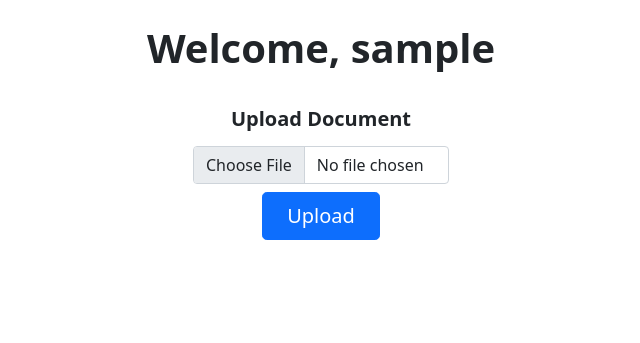
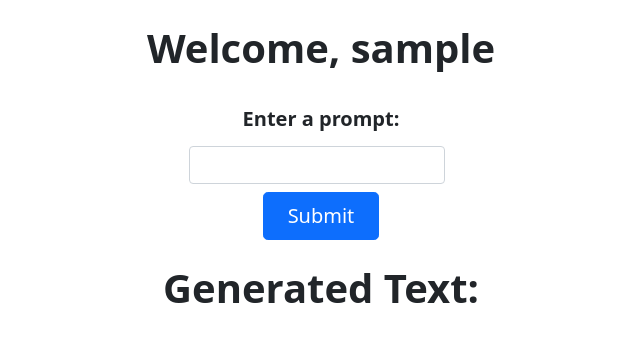
Before and after one commit to tarunchy/github-action-oidc-demo, a Flask app: page /home in a window 1280 px wide. Shown: the top 343 px of the page, without its empty margins (319-959 px from the left). Run offline with Flask 2, Linux system fonts and the light colour scheme; the visitor is signed in with stand-in values (Sample User, id 1); some libraries are stand-ins or nearby versions.

Commit message:
#1 redesigned the code

```diff
--- a/az-serverless-backend-app/app.py
+++ b/az-serverless-backend-app/app.py
@@ -13,41 +13,11 @@ def favicon():
     return send_from_directory(os.path.join(app.root_path, 'static'),
                                'favicon.ico', mimetype='image/vnd.microsoft.icon')
 
-@app.route('/login', methods=['POST'])
-def login():
-    username = request.form.get('username')
-    password = request.form.get('password')
 
-    # Here we hardcode the username and password. In a real application, you would validate against a database
-    if username == 'devops' and password == 'tarun':
-        session['username'] = username
-        return redirect(url_for('home'))
-    else:
-        return redirect(url_for('index'))
+@app.route('/prompt', methods=['POST'])
+def prompt():
 
-@app.route('/home')
-def home():
-    if 'username' in session:
-        return render_template('hello.html', username=session['username'])
-    else:
-        return redirect(url_for('index'))
-
-@app.route('/upload', methods=['POST'])
-def upload():
-    if 'username' not in session:
-        return redirect(url_for('index'))
-
-    file = request.files.get('file')
-
-    if file:
-        filename = file.filename
-
-        # Here we just save the file to the filesystem. You can process the file as needed
-        file.save(os.path.join('uploads', filename))
-
-        return 'File uploaded successfully'
-    else:
-        return redirect(url_for('home'))
+    return jsonify({'response': 'I am from Backend'})
 
 if __name__ == '__main__':
    app.run()
--- a/az-serverless-frontend-app/app.py
+++ b/az-serverless-frontend-app/app.py
@@ -25,6 +25,15 @@ def login():
     else:
         return redirect(url_for('index'))
 
+
+@app.route('/prompt', methods=['POST'])
+def prompt():
+    backend_url = 'https://csapi-app-2.azurewebsites.net'
+    prompt = request.form.get('prompt')
+    response = requests.post(f'{backend_url}/generate', json={'prompt': prompt})
+    return jsonify(response.json())
+
+
 @app.route('/home')
 def home():
     if 'username' in session:
--- a/az-serverless-frontend-app/templates/hello.html
+++ b/az-serverless-frontend-app/templates/hello.html
@@ -3,6 +3,18 @@
     <title>Home Page</title>
     <link rel="stylesheet" href="{{ url_for('static', filename='bootstrap/css/bootstrap.min.css') }}">
     <link rel="shortcut icon" href="{{ url_for('static', filename='favicon.ico') }}">
+    <script src="https://ajax.googleapis.com/ajax/libs/jquery/3.5.1/jquery.min.js"></script>
+    <script>
+      $("#prompt-form").submit(function(e) {
+          e.preventDefault();
+          $.post("/prompt", $(this).serialize())
+              .done(function(data) {
+                  $("#response").text(data.response);
+              });
+      });
+  </script>
+
+
 </head>
 <html>
    <body>
@@ -10,17 +22,22 @@
         <div class="px-4 py-3 my-2 text-center">
             <h1 class="display-6 fw-bold">Welcome, {{username}}</h1>
         </div>
-        <form method="post" action="{{url_for('upload')}}" enctype="multipart/form-data">
+        <form method="post" id="prompt-form">
             <div class="col-md-6 mx-auto text-center">
-                <label for="file" class="form-label fw-bold fs-5">Upload Document</label>
+                <label for="file" class="form-label fw-bold fs-5">Enter a prompt:</label>
                 <div class="d-grid gap-2 d-sm-flex justify-content-sm-center align-items-center my-1">
-                    <input type="file" class="form-control" id="file" name="file" style="max-width: 256px;">
+                    <input type="text" class="form-control" id="prompt" name="prompt" style="max-width: 256px;"><br>
                 </div>
                 <div class="d-grid gap-2 d-sm-flex justify-content-sm-center my-2">
-                  <button type="submit" class="btn btn-primary btn-lg px-4 gap-3">Upload</button>
+                  <button type="submit" class="btn btn-primary btn-lg px-4 gap-3">Submit</button>
                 </div>
             </div>
         </form>
+
+        <div class="px-4 py-3 my-2 text-center">
+          <h1 class="display-6 fw-bold">Generated Text:</h1>
+          <p id="response"></p>
+      </div>
      </main>
    </body>
 </html>
```
Also changed, not shown: .github/workflows/hackathon.yaml.
